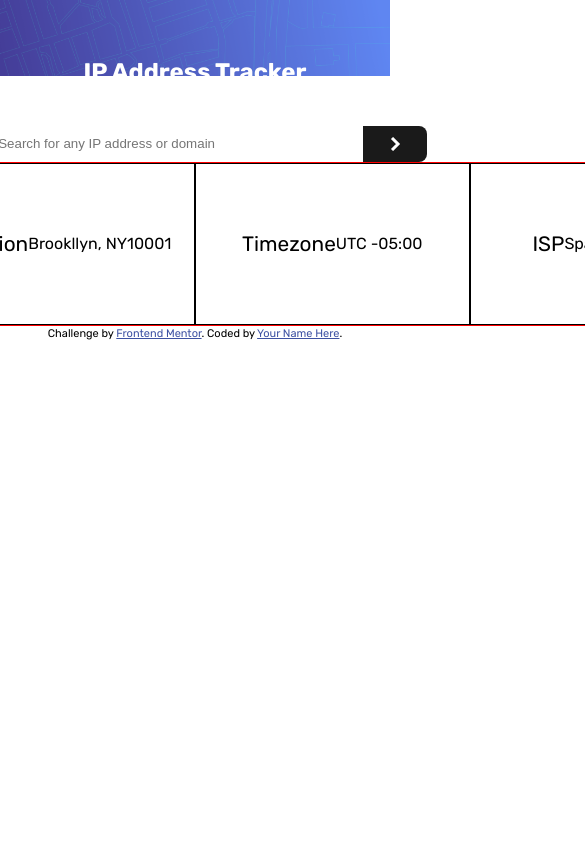
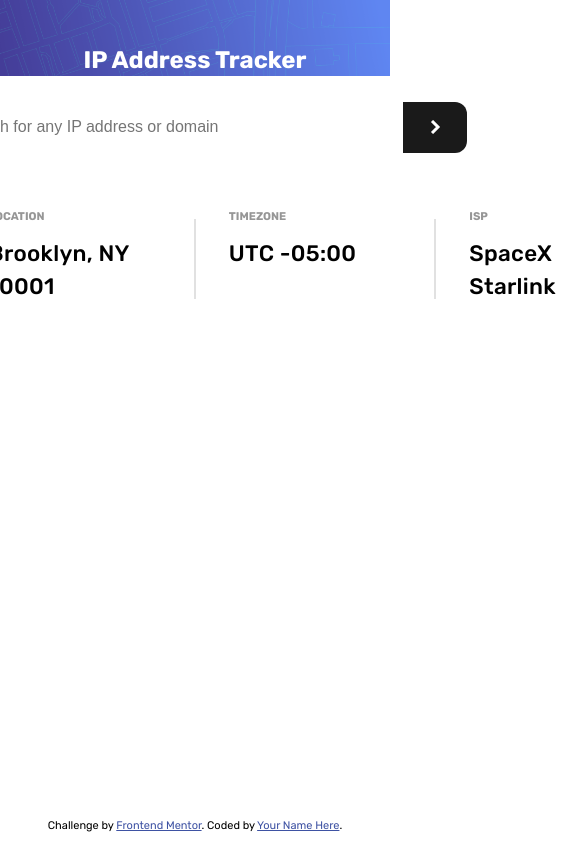
Before and after one commit to JohnnatanV/ip-address-tracker, a React (Vite) app: page / in a window 390 px wide. Shown: the top 844 px of the page, 585 px wide, since content can reach past the window. Built offline with nearby package versions, Linux system fonts and the light colour scheme.

Commit message:
Finished markup for 1040px screen, desingning 1024px, next tablet screen and mobile screen

```diff
--- a/src/App.jsx
+++ b/src/App.jsx
@@ -2,30 +2,23 @@ import Title from "./Title";
 import Form from "./Form";
 import Pattern from "./Pattern";
 import Infotron from "./Infotron";
+import Footer from "./Footer";
 
 // https://geo.ipify.org/api/v2/country,city?apiKey=at_ddQCO1r3qBbABmNPBUzktIooTKUvh&ipAddress=8.8.8.8
 function App() {
   return (
     <>
       <main>
-        <section>
+        <section className="main-section">
           <Pattern />
           <Title />
           <Form />
         </section>
-        <section>
+        <section className="data-section">
           <Infotron />
         </section>
       </main>
-      <footer>
-        <article className="attribution">
-          Challenge by{" "}
-          <a href="https://www.frontendmentor.io?ref=challenge" target="_blank">
-            Frontend Mentor
-          </a>
-          . Coded by <a href="#">Your Name Here</a>.
-        </article>
-      </footer>
+      <Footer />
     </>
   );
 }
--- /dev/null
+++ b/src/Footer.jsx
@@ -0,0 +1,15 @@
+const Footer = () => {
+  return (
+    <footer>
+      <article className="attribution">
+        Challenge by{" "}
+        <a href="https://www.frontendmentor.io?ref=challenge" target="_blank">
+          Frontend Mentor
+        </a>
+        . Coded by <a href="#">Your Name Here</a>.
+      </article>
+    </footer>
+  );
+};
+
+export default Footer;
--- /dev/null
+++ b/src/Form.css
@@ -0,0 +1,33 @@
+form {
+  display: flex;
+  margin-top: 1.5rem;
+
+  .search-box {
+    padding: 1rem 2.2rem;
+    border-radius: 12px 0 0 12px;
+    border: none;
+    width: 30rem;
+    height: 3.2rem;
+    font-size: 1rem;
+  }
+
+  .search-box-btn {
+    display: flex;
+    align-items: center;
+    justify-content: center;
+    width: 4rem;
+    height: 3.2rem;
+    border-radius: 0 12px 12px 0;
+    border: none;
+    font-size: 1em;
+    font-weight: 500;
+    font-family: inherit;
+    background-color: #1a1a1a;
+    cursor: pointer;
+    transition: border-color 0.25s;
+  }
+
+  .search-box-btn:hover {
+    background-color: #333333;
+  }
+}
--- a/src/Form.jsx
+++ b/src/Form.jsx
@@ -1,16 +1,18 @@
+import "./Form.css";
 import arrow from "./assets/icon-arrow.svg";
 
 function Form() {
   return (
     <form action={""}>
       <input
+        className="search-box"
         placeholder="Search for any IP address or domain"
         type="text"
         id="ipaddress"
         name="ipaddress"
         required
       />
-      <button type="submit">
+      <button className="search-box-btn" type="submit">
         <img src={arrow} alt="arrow-icon" />
       </button>
     </form>
--- a/src/Infotron.css
+++ b/src/Infotron.css
@@ -1,3 +1,14 @@
+:root {
+  --very-dark-gray: hsl(0, 0%, 17%);
+  --dark-gray: hsl(0, 0%, 59%);
+
+  --heavy-weight: 700;
+  --middle-weight: 500;
+  --light-weight: 400;
+
+  --text-input: 0.625rem;
+}
+
 * {
   margin: 0;
   padding: 0;
@@ -14,20 +25,60 @@ ul {
 }
 
 .container {
-  width: 1100px;
-  height: 164px;
-  border: 1px solid red;
+  margin-top: 3rem;
+  width: 69.375rem;
+  height: 10.25rem;
+  border-radius: 25px;
+  background-color: #ffffff;
+
+  .split-line {
+    border: 0.5px solid #cccccc93;
+    height: 97px;
+  }
+  .card-container {
+    display: flex;
+    flex-direction: column;
+    align-items: start;
+    justify-content: start;
+    flex-wrap: nowrap;
+    padding-top: 1.8rem;
+    height: 100%;
+    width: 18%;
+    max-width: 100%;
+
+    .card-data {
+      text-transform: uppercase;
+      color: var(--dark-gray);
+      font-size: 0.85rem;
+      margin-bottom: 0.7rem;
+    }
+
+    .card-data-content {
+      text-align: start;
+      letter-spacing: 0.3px;
+      font-size: 1.6rem;
+      font-weight: var(--middle-weight);
+    }
+  }
 }
 
-.card-container {
-  display: flex;
-  align-items: center;
-  justify-content: center;
-  height: 100%;
-  width: 100%;
-  border: 1px solid black;
+@media only screen and (max-width: 1024px) {
+  .container {
+    margin-top: 2.5rem;
+    width: 60rem;
+    height: 8.3rem;
+
+    .split-line {
+      height: 80px;
+    }
+    .card-container {
+      padding-top: 1rem;
+      .card-data {
+        font-size: 0.7rem;
+      }
+      .card-data-content {
+        font-size: 1.4rem;
+      }
+    }
+  }
 }
-
-.card-data {
-  font-size: 1.3rem;
-}
--- a/src/Infotron.jsx
+++ b/src/Infotron.jsx
@@ -5,21 +5,24 @@ function Infotron() {
     <div className="container">
       <ul>
         <li className="card-container">
-          <span className="card-data">IP Address</span>
-          <span className="card-data-content">192.212.174.101</span>
+          <h6 className="card-data">IP Address</h6>
+          <p className="card-data-content">192.212.174.101</p>
         </li>
+        <li className="split-line"></li>
         <li className="card-container">
-          <span className="card-data">Location</span>
-          <span className="card-data-content">Brookllyn, NY</span>
-          <span className="card-data-content">10001</span>
+          <h6 className="card-data">Location</h6>
+          <p className="card-data-content">Brooklyn, NY</p>
+          <p className="card-data-content">10001</p>
         </li>
+        <li className="split-line"></li>
         <li className="card-container">
-          <span className="card-data">Timezone</span>
-          <span className="card-data-content">UTC -05:00</span>
+          <h6 className="card-data">Timezone</h6>
+          <p className="card-data-content">UTC -05:00</p>
         </li>
+        <li className="split-line"></li>
         <li className="card-container">
-          <span className="card-data">ISP</span>
-          <span className="card-data-content">SpaceX Starlink</span>
+          <h6 className="card-data">ISP</h6>
+          <p className="card-data-content">SpaceX Starlink</p>
         </li>
       </ul>
     </div>
--- a/src/index.css
+++ b/src/index.css
@@ -29,15 +29,24 @@
   box-sizing: border-box;
 }
 
+html {
+  display: flex;
+  width: 100%;
+  max-width: 100vw;
+  width: 100vw;
+  justify-content: center;
+}
+
 body {
   display: flex;
   text-align: center;
+  justify-content: center;
   min-width: 320px;
   min-height: 100vh;
+  width: 1000px;
 }
 
 main {
-  width: 100vw;
   display: flex;
   flex-direction: column;
   place-items: center;
@@ -45,55 +54,28 @@ main {
 
 .main-title {
   color: #ffffff;
-  margin-top: 3.4rem;
-}
-
-form {
-  display: flex;
-  margin-top: 2.2rem;
-
-  input {
-    padding: 1rem 2.2rem;
-    border-radius: 8px 0 0 8px;
-    border: none;
-    width: 25rem;
-    height: 2.3rem;
-  }
-
-  button {
-    display: flex;
-    align-items: center;
-    justify-content: center;
-    width: 4rem;
-    height: 2.3rem;
-    border-radius: 0 8px 8px 0;
-    border: none;
-    font-size: 1em;
-    font-weight: 500;
-    font-family: inherit;
-    background-color: #1a1a1a;
-    cursor: pointer;
-    transition: border-color 0.25s;
-  }
-
-  button:hover {
-    background-color: #333333;
-  }
+  margin-top: 2.6rem;
 }
 
 .bg-container {
   position: absolute;
   z-index: -1;
-  margin: 0;
   left: 0;
-  top: 0;
-  width: 100vw;
+  right: 0;
 }
 
 .bg-img {
-  width: 100%;
-  max-height: 20rem;
+  margin: 0;
+  width: 100vw;
+  /*height: 20rem;
+ max-height: 100%;*/
 }
+
+footer {
+  position: absolute;
+  left: 0;
+  right: 0;
+  bottom: 10px;
 
   .attribution {
     font-size: 11px;
@@ -102,3 +84,4 @@ form {
   .attribution a {
     color: hsl(228, 45%, 44%);
   }
+}
```
Lines whose indentation alone changed are shown as unchanged.
